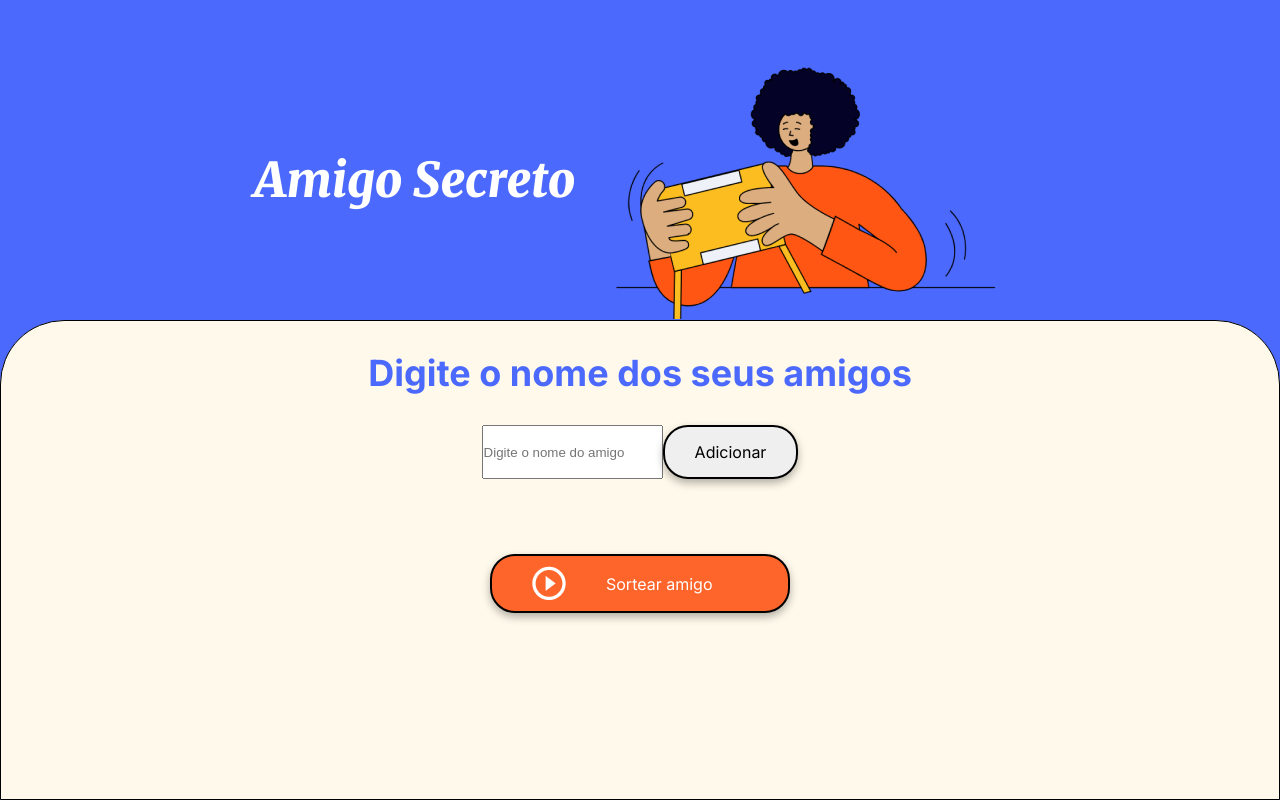
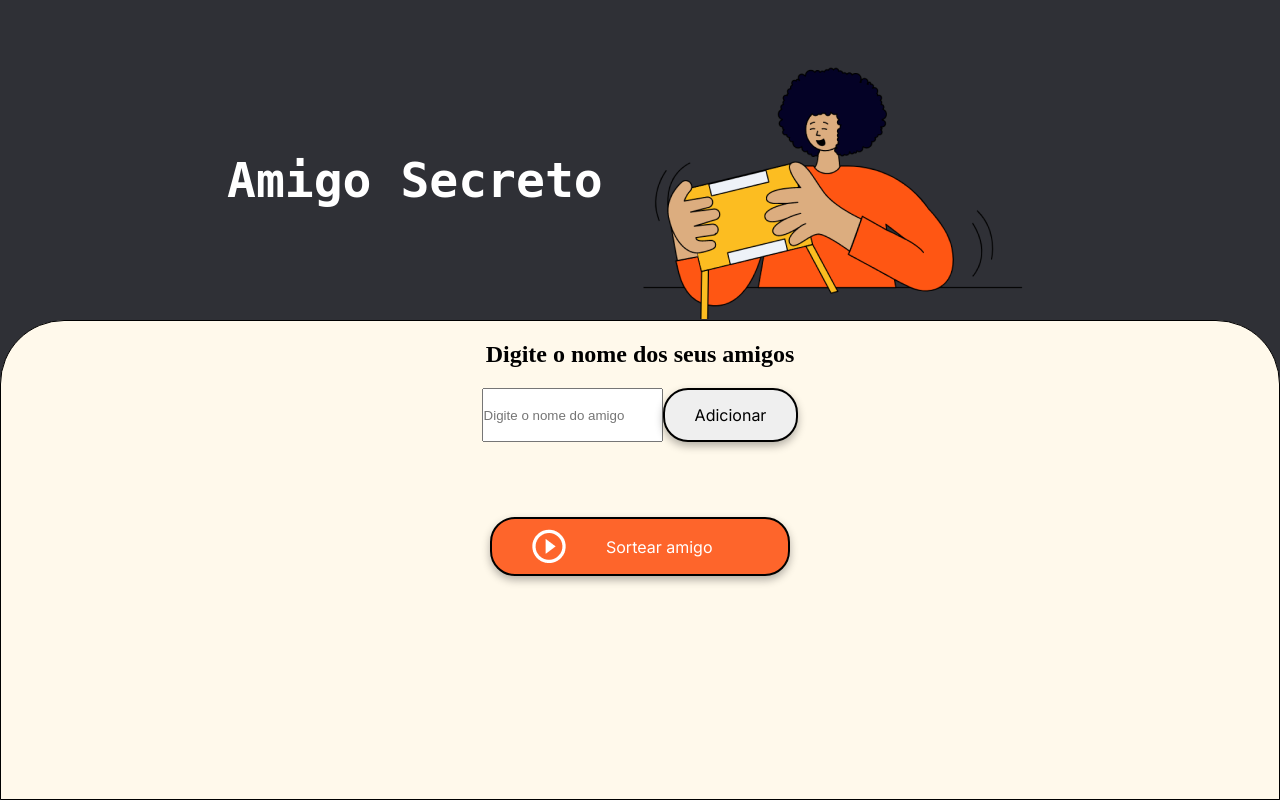
Before and after one commit to anabridges/challenge-do-projeto, a plain HTML site: page index.html in a window 1280 px wide. Drawn offline with Linux system fonts and the light colour scheme.

Commit message:
Alterando cores CSS

```diff
--- a/index.html
+++ b/index.html
@@ -7,7 +7,9 @@
     <link rel="preconnect" href="https://fonts.googleapis.com">
     <link rel="preconnect" href="https://fonts.gstatic.com" crossorigin>
     <link href="https://fonts.googleapis.com/css2?family=Inter:wght@100;400;700;900&family=Merriweather:ital,wght@0,300;0,400;0,700;0,900;1,300;1,400;1,700;1,900&display=swap" rel="stylesheet">
-    <title>Amigo Secreto</title>
+
+
+
 </head>
 
 <body>
--- a/style.css
+++ b/style.css
@@ -1,5 +1,5 @@
 :root {
-    --color-primary: #4B69FD;
+    --color-primary: #2f3036;
     --color-secondary: #FFF9EB;
     --color-tertiary: #C4C4C4;
     --color-button: #fe652b;
@@ -53,21 +53,18 @@ body {
 }
 
 /* Títulos */
+@keyframes animarTitulo {
+    0% { transform: scale(1); }
+    50% { transform: scale(1.1); }
+    100% { transform: scale(1); }
+}
+
 .main-title {
     font-size: 48px;
-    font-family: "Merriweather", serif;
+    font-family: "monospace", "Trebuchet MS";
     font-weight: 900;
-    font-style: italic;
     color: var(--color-white);
-}
-
-.section-title {
-    font-family: "Inter", serif;
-    font-size: 36px;
-    font-weight: 700;
-    color: var(--color-primary);
-    margin: 10px 0;
-    text-align: center;
+    animation: animarTitulo 1s infinite; /* Adicionando a animação */
 }
 
 /* Contêineres de entrada e botão */
@@ -136,7 +133,7 @@ ul {
 
 .result-list {
     margin-top: 15px;
-    color: #05DF05;
+    color: #13068a;
     font-size: 22px;
     font-weight: bold;
     text-align: center;
```
